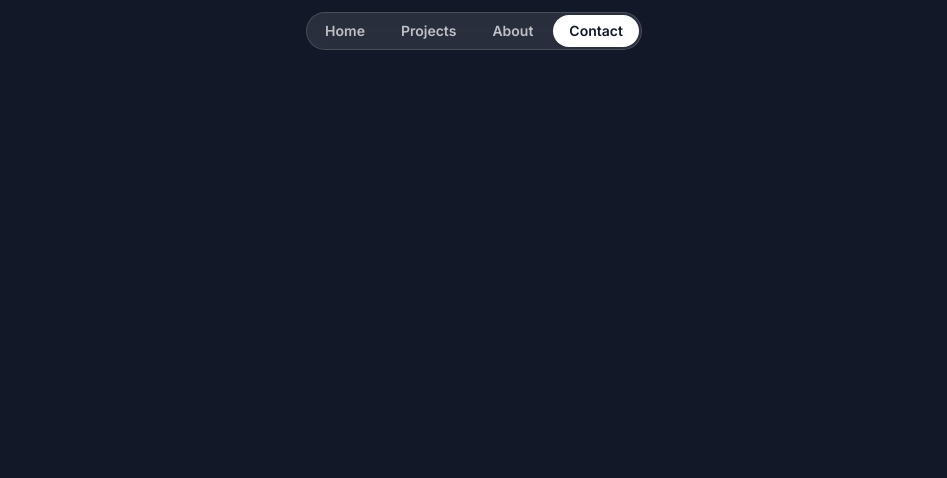
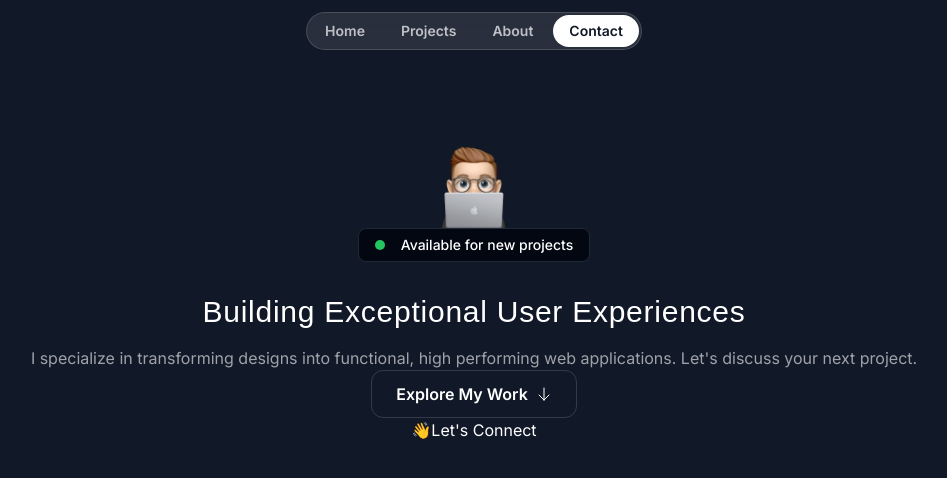
Before and after one commit to ArfinHasib/PortfolioV2025, a Next.js app: page / in a window 1280 px wide. Shown: the top 478 px of the page, without its empty margins (166-1113 px from the left). Built offline with nearby package versions, Linux system fonts and the light colour scheme; a web font is replaced by a local one.

Commit message:
Hero Section Init

```diff
--- a/src/app/page.tsx
+++ b/src/app/page.tsx
@@ -1,9 +1,11 @@
 import { Header } from '@/sections/Header';
+import { HeroSection } from '@/sections/Hero';
 
 export default function Home() {
 	return (
 		<div>
 			<Header />
+			<HeroSection />
 		</div>
 	);
 }
--- a/src/sections/Header.tsx
+++ b/src/sections/Header.tsx
@@ -1,6 +1,6 @@
 export const Header = () => {
 	return (
-		<div className="flex justify-center items-center relative top-3">
+		<div className="flex justify-center items-center fixed top-3 w-full">
 			<nav className="flex gap-1 p-0.5 border border-white/15 rounded-full bg-white/10 backdrop-blur">
 				<a href="#" className="nav-item ">
 					Home
--- a/src/sections/Hero.tsx
+++ b/src/sections/Hero.tsx
@@ -1,3 +1,36 @@
+import memojiImage from '@/assets/images/memoji-computer.png';
+import Image from 'next/image';
+import ArrowDown from '@/assets/icons/arrow-down.svg';
+
 export const HeroSection = () => {
-  return <div>Hero Section</div>;
+	return (
+		<div className="py-32 ">
+			<div className="container">
+				<div className="flex flex-col items-center">
+					<Image src={memojiImage} className="size-[100px]" alt="Person peeking from behind laptop" />
+					<div className="bg-gray-950 border border-gray-800 px-4 py-1.5 inline-flex items-center gap-4 rounded-lg">
+						<div className="bg-green-500 size-2.5 rounded-full"></div>
+						<div className="text-sm font-medium">Available for new projects</div>
+					</div>
+				</div>
+				<h1 className="font-serif text-3xl text-center mt-8 tracking-wide">
+					Building Exceptional User Experiences
+				</h1>
+				<p className="mt-4 text-center text-white/60">
+					I specialize in transforming designs into functional, high performing web applications. Let's
+					discuss your next project.
+				</p>
+				<div className="flex flex-col items-center">
+					<button className="inline-flex items-center gap-2 border border-white/15 px-6 h-12 rounded-xl">
+						<span className="font-semibold">Explore My Work</span>
+						<ArrowDown className="size-4" />
+					</button>
+					<button>
+						<span>👋</span>
+						<span>Let's Connect</span>
+					</button>
+				</div>
+			</div>
+		</div>
+	);
 };
```
